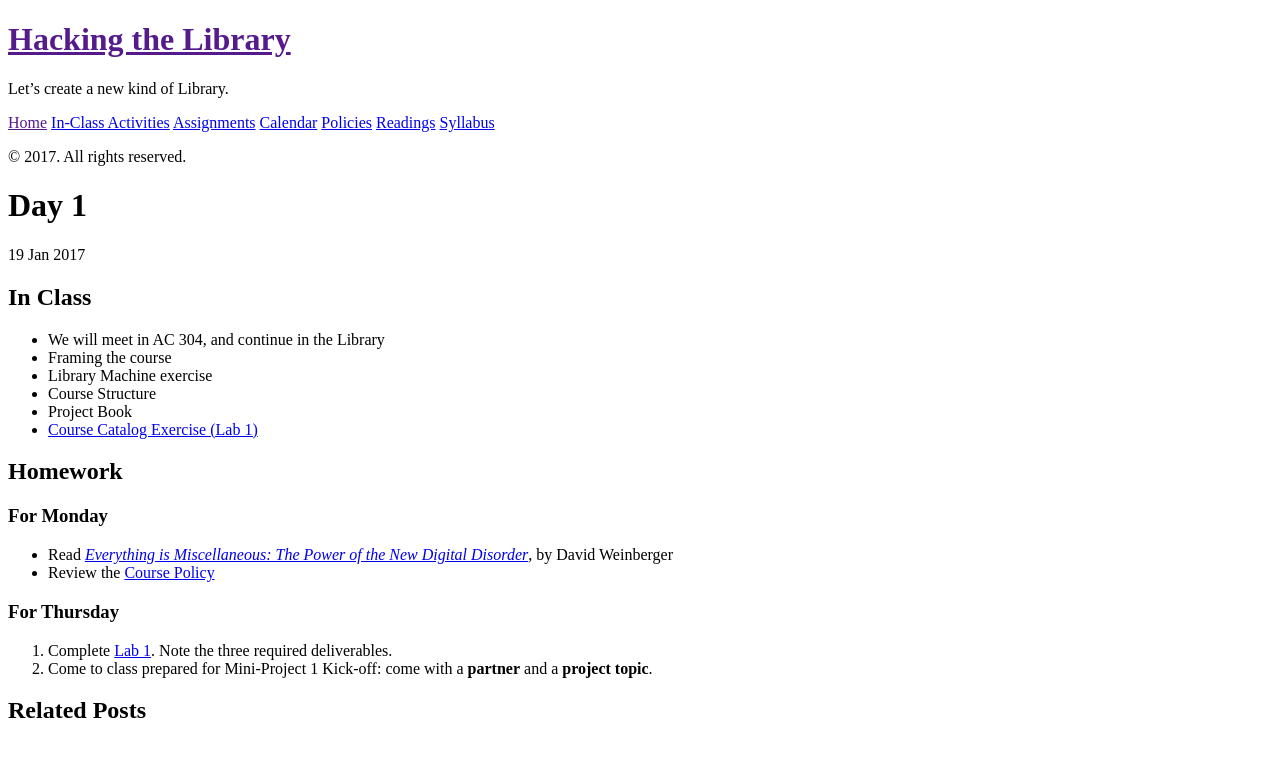
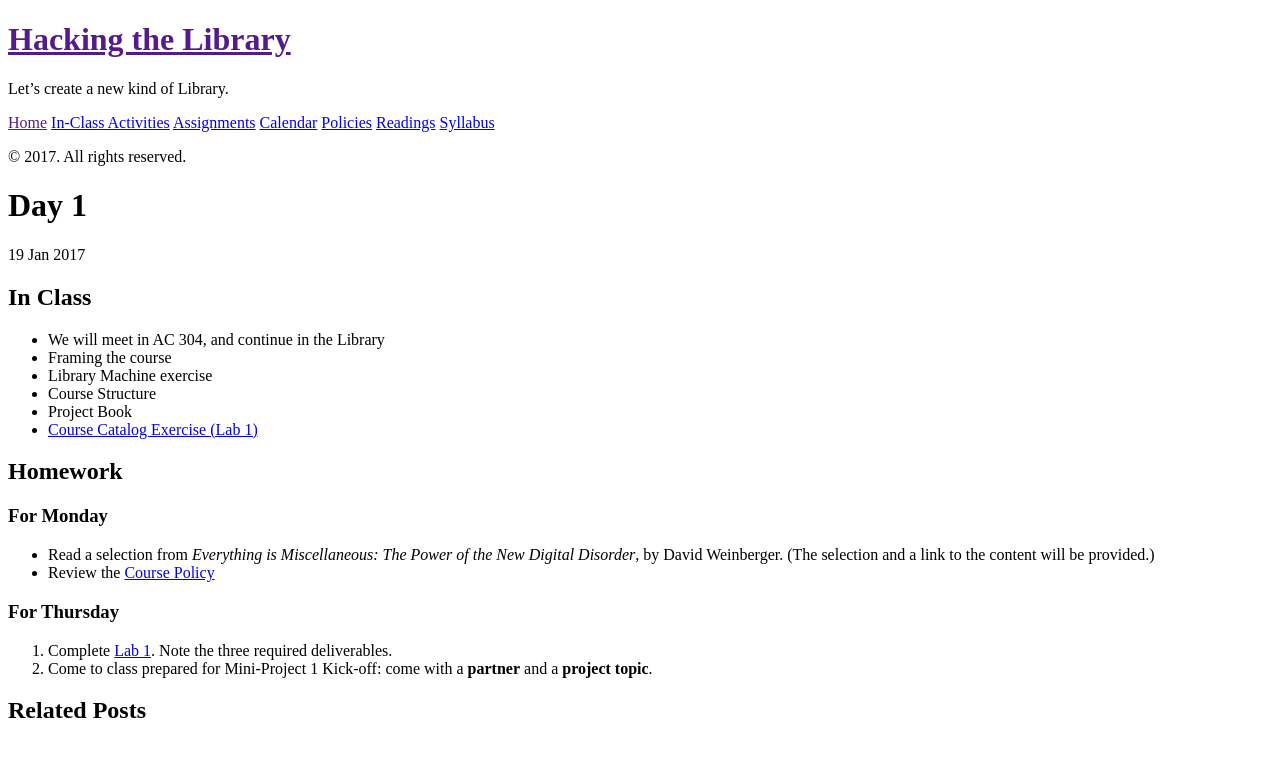
Before and after one commit to osteele/hackingthelibrary.org, a Jekyll site: the page built from _days/day-1.md, in a window 1280 px wide. Shown: the top 757 px of the page. Built offline with Jekyll 4.4.1, drawn with Linux system fonts in a browser that asks for light colours.

Commit message:
day 1: reading is coming soon

```diff
--- a/_days/day-1.md
+++ b/_days/day-1.md
@@ -19,7 +19,8 @@ title: Day 1
 
 ### For Monday
 
-* Read [_Everything is Miscellaneous: The Power of the New Digital Disorder_](http://example.com/link/to/article.pdf), by David Weinberger
+* Read a selection from _Everything is Miscellaneous: The Power of the New Digital Disorder_, by David Weinberger.
+(The selection and a link to the content will be provided.)
 * Review the [Course Policy]({% link policies.md %})
 
 
```
